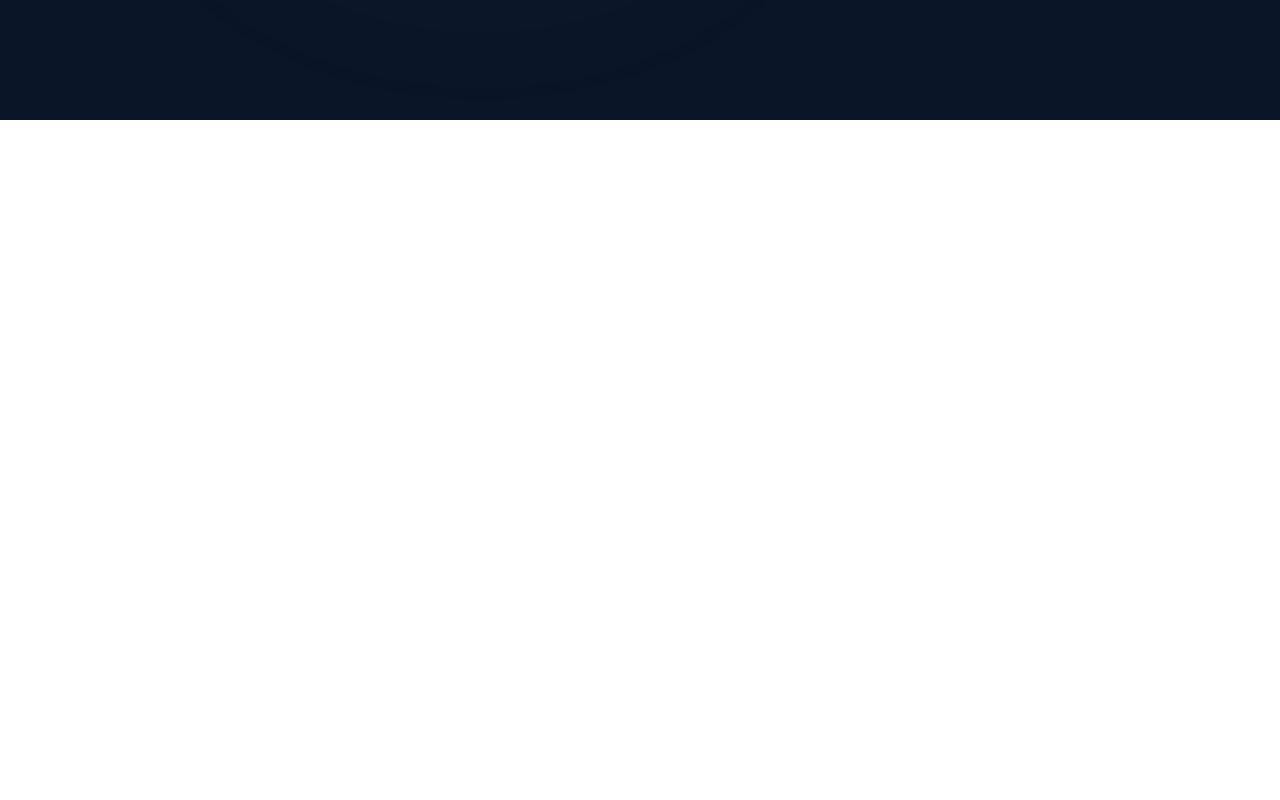
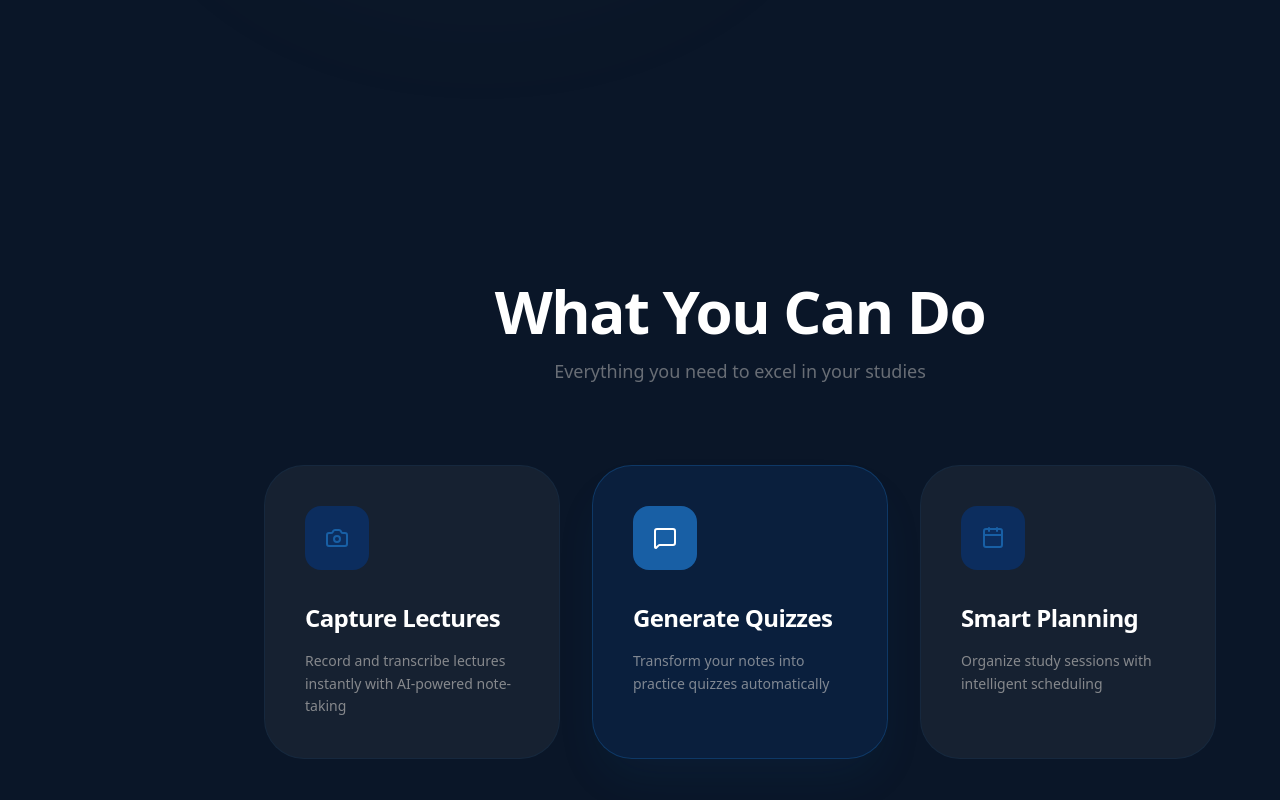
Before and after one commit to ManojKumarPatel-13/StudentOS, a Next.js app: page / in a window 1280 px wide. Shown: the part 1480-2280 px from the top of the page. Before the commit the page ends 1600 px from the top, so only its background shows below. Built offline with nearby package versions, Linux system fonts and the light colour scheme; no server answers.

Commit message:
Feat: Build the what you can do section and gallery screen shot section in landing page

```diff
--- a/src/app/page.js
+++ b/src/app/page.js
@@ -2,11 +2,25 @@
 import React, { useState, useEffect } from "react";
 import Link from "next/link";
 import { motion, AnimatePresence } from "framer-motion";
-import { Menu, X, MessageSquare, Camera, Calendar, BookOpen } from "lucide-react";
+import { Menu, X, MessageSquare, Camera, Calendar, BookOpen, ChevronLeft, ChevronRight } from "lucide-react";
 
 export default function LandingPage() {
   const [isScrolled, setIsScrolled] = useState(false);
   const [isSidebarOpen, setIsSidebarOpen] = useState(true); // Control sidebar toggle
+
+  // Slider Logic
+  const screenshots = [
+    { title: "AI Dashboard", desc: "Your central hub for all academic insights and quick actions.", url: "" },
+    { title: "Smart Notes", desc: "Dynamic note-taking with real-time AI cross-referencing.", url: "" },
+    { title: "Study Planner", desc: "Automated scheduling that adapts to your exam load.", url: "" }
+  ];
+
+  const [[page, direction], setPage] = useState([0, 0]);
+  const imageIndex = Math.abs(page % screenshots.length);
+
+  const paginate = (newDirection) => {
+    setPage([page + newDirection, newDirection]);
+  };
 
   useEffect(() => {
     const handleScroll = () => {
@@ -235,8 +249,135 @@ export default function LandingPage() {
 
             </div>
           </section>
-        </main>
-      </div>
+
+          {/* FEATURES / WHAT YOU CAN DO SECTION */}
+          <section id="features" className="relative px-8 lg:px-16 py-24 min-h-screen flex items-center bg-[#0A1628]">
+            <div className="max-w-7xl mx-auto w-full">
+
+              {/* Section Header */}
+              <div className="text-center mb-20 space-y-4">
+                <motion.h2
+                  initial={{ opacity: 0, y: 20 }}
+                  whileInView={{ opacity: 1, y: 0 }}
+                  className="text-4xl lg:text-6xl font-black text-white tracking-tight"
+                >
+                  What You Can Do
+                </motion.h2>
+                <motion.p
+                  initial={{ opacity: 0, y: 20 }}
+                  whileInView={{ opacity: 1, y: 0 }}
+                  transition={{ delay: 0.1 }}
+                  className="text-lg text-[#F5F0E8]/40 font-medium"
+                >
+                  Everything you need to excel in your studies
+                </motion.p>
+              </div>
+
+              {/* Feature Cards Grid */}
+              <div className="grid grid-cols-1 md:grid-cols-3 gap-8">
+
+                {/* Feature 1: Capture Lectures */}
+                <FeatureCard
+                  icon={<Camera className="w-6 h-6" />}
+                  title="Capture Lectures"
+                  description="Record and transcribe lectures instantly with AI-powered note-taking"
+                  delay={0.1}
+                />
+
+                {/* Feature 2: Generate Quizzes */}
+                <FeatureCard
+                  icon={<MessageSquare className="w-6 h-6" />}
+                  title="Generate Quizzes"
+                  description="Transform your notes into practice quizzes automatically"
+                  delay={0.2}
+                  isHighlit={true} // Adding a slight highlight to the center card like Figma
+                />
+
+                {/* Feature 3: Smart Planning */}
+                <FeatureCard
+                  icon={<Calendar className="w-6 h-6" />}
+                  title="Smart Planning"
+                  description="Organize study sessions with intelligent scheduling"
+                  delay={0.3}
+                />
+
+              </div>
+            </div>
+          </section>
+
+          {/* SLIDER SECTION: SEE IT IN ACTION */}
+          {/* REFINED SLIDER SECTION - V3 */}
+          <section className="px-8 lg:px-20 py-24 bg-[#0A1628]">
+            <div className="max-w-5xl mx-auto">
+
+              {/* Section Header */}
+              <div className="text-center mb-16 space-y-4">
+                <h2 className="text-[#C9A84C] text-[10px] font-black uppercase tracking-[0.4em]">Gallery</h2>
+                <h3 className="text-4xl lg:text-5xl font-black text-white tracking-tight">
+                  See it in <span className="italic text-[#F5F0E8]/40 text-3xl lg:text-4xl">action.</span>
+                </h3>
+              </div>
+
+              {/* Wrapper for Slider + External Buttons */}
+              <div className="relative px-16"> {/* Horizontal padding makes room for buttons outside */}
+
+                {/* Navigation Buttons - MOVED OUTSIDE THE BOX */}
+                <button
+                  onClick={() => paginate(-1)}
+                  className="absolute left-0 top-1/2 -translate-y-1/2 w-12 h-12 rounded-full border border-[#185FA5]/20 flex items-center justify-center text-[#F5F0E8]/30 hover:border-[#C9A84C] hover:text-[#C9A84C] transition-all bg-[#0C2D5E]/10 hover:bg-[#0C2D5E]/40 z-10"
+                >
+                  <ChevronLeft className="w-6 h-6" />
+                </button>
+
+                <button
+                  onClick={() => paginate(1)}
+                  className="absolute right-0 top-1/2 -translate-y-1/2 w-12 h-12 rounded-full border border-[#185FA5]/20 flex items-center justify-center text-[#F5F0E8]/30 hover:border-[#C9A84C] hover:text-[#C9A84C] transition-all bg-[#0C2D5E]/10 hover:bg-[#0C2D5E]/40 z-10"
+                >
+                  <ChevronRight className="w-6 h-6" />
+                </button>
+
+                {/* The Main Slider Box */}
+                <div className="relative h-[480px] w-full overflow-hidden rounded-[48px] border border-[#185FA5]/20 bg-[#0C2D5E]/10 backdrop-blur-md shadow-2xl">
+                  <AnimatePresence initial={false} custom={direction}>
+                    <motion.div
+                      key={page}
+                      custom={direction}
+                      variants={slideVariants}
+                      initial="enter"
+                      animate="center"
+                      exit="exit"
+                      transition={{
+                        x: { type: "spring", stiffness: 300, damping: 30 },
+                        opacity: { duration: 0.2 }
+                      }}
+                      className="absolute inset-0 flex flex-col items-center justify-center p-8"
+                    >
+                      {/* SCREENSHOT AREA - Increased Size */}
+                      <div className="w-full max-w-4xl h-[340px] rounded-3xl border border-[#185FA5]/10 bg-[#0A1628]/80 flex items-center justify-center relative overflow-hidden shadow-inner group">
+                        {/* This text will be replaced by your images later */}
+                        <span className="text-[#C9A84C] font-black italic tracking-tighter text-2xl opacity-10 group-hover:opacity-20 transition-opacity">
+                          {screenshots[imageIndex].title} View
+                        </span>
+
+                        {/* Decorative Dashboard Light */}
+                        <div className="absolute -bottom-20 -right-20 w-64 h-64 bg-[#185FA5]/10 blur-[80px] rounded-full" />
+                      </div>
+
+                      {/* Caption Area */}
+                      <div className="mt-10 text-center space-y-3">
+                        <p className="text-white font-black text-3xl tracking-tight">{screenshots[imageIndex].title}</p>
+                        <p className="text-[#F5F0E8]/40 text-base max-w-lg mx-auto leading-relaxed">{screenshots[imageIndex].desc}</p>
+                      </div>
+                    </motion.div>
+                  </AnimatePresence>
+                </div>
+
+              </div>
+            </div>
+          </section>
+
+        </main >
+      </div >
     </div >
   );
 }
@@ -257,3 +398,57 @@ function SidebarItem({ icon, label, shrunk }) {
     </div>
   );
 }
+
+{/* Reusable Feature Card Component */ }
+function FeatureCard({ icon, title, description, delay, isHighlit = false }) {
+  return (
+    <motion.div
+      initial={{ opacity: 0, y: 30 }}
+      whileInView={{ opacity: 1, y: 0 }}
+      transition={{ duration: 0.5, delay }}
+      whileHover={{ y: -10 }}
+      className={`relative p-10 rounded-[40px] border transition-all duration-500 group
+        ${isHighlit
+          ? 'bg-[#0C2D5E]/40 border-[#185FA5]/40 shadow-2xl shadow-[#185FA5]/10'
+          : 'bg-[#F5F0E8]/5 border-[#185FA5]/10 hover:border-[#185FA5]/30'}
+      `}
+    >
+      <div className="space-y-8 relative z-10">
+        {/* Icon Container */}
+        <div className={`w-16 h-16 rounded-2xl flex items-center justify-center transition-colors
+          ${isHighlit ? 'bg-[#185FA5] text-white' : 'bg-[#0C2D5E] text-[#185FA5] group-hover:text-[#C9A84C]'}
+        `}>
+          {icon}
+        </div>
+
+        {/* Text Content */}
+        <div className="space-y-4">
+          <h4 className="text-2xl font-black text-white tracking-tight">{title}</h4>
+          <p className="text-[#F5F0E8]/50 leading-relaxed text-sm font-medium">
+            {description}
+          </p>
+        </div>
+      </div>
+
+      {/* Subtle Gradient Glow on Hover */}
+      <div className="absolute inset-0 bg-gradient-to-br from-[#185FA5]/5 to-transparent opacity-0 group-hover:opacity-100 transition-opacity rounded-[40px]" />
+    </motion.div>
+  );
+}
+
+const slideVariants = {
+  enter: (direction) => ({
+    x: direction > 0 ? 1000 : -1000,
+    opacity: 0
+  }),
+  center: {
+    zIndex: 1,
+    x: 0,
+    opacity: 1
+  }, // FIXED: Changed ) to }
+  exit: (direction) => ({
+    zIndex: 0,
+    x: direction < 0 ? 1000 : -1000,
+    opacity: 0
+  })
+};
```
